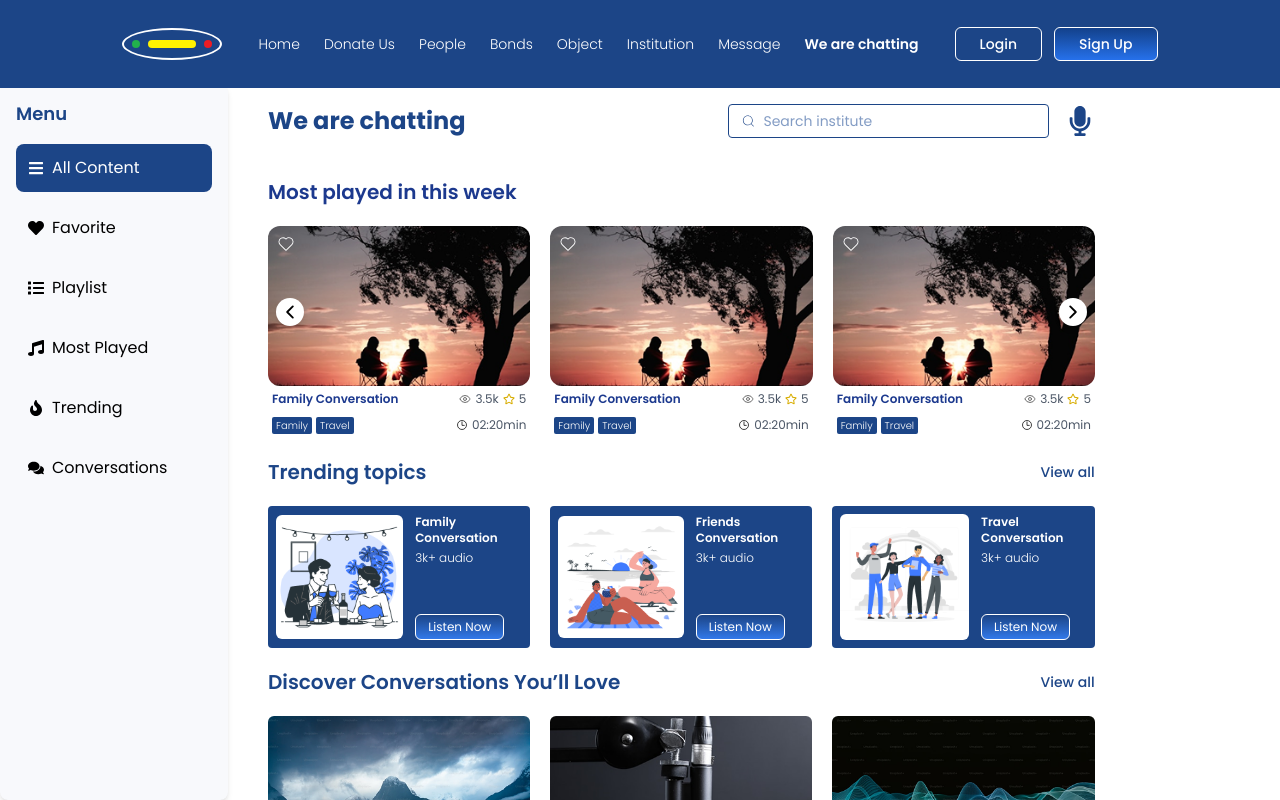
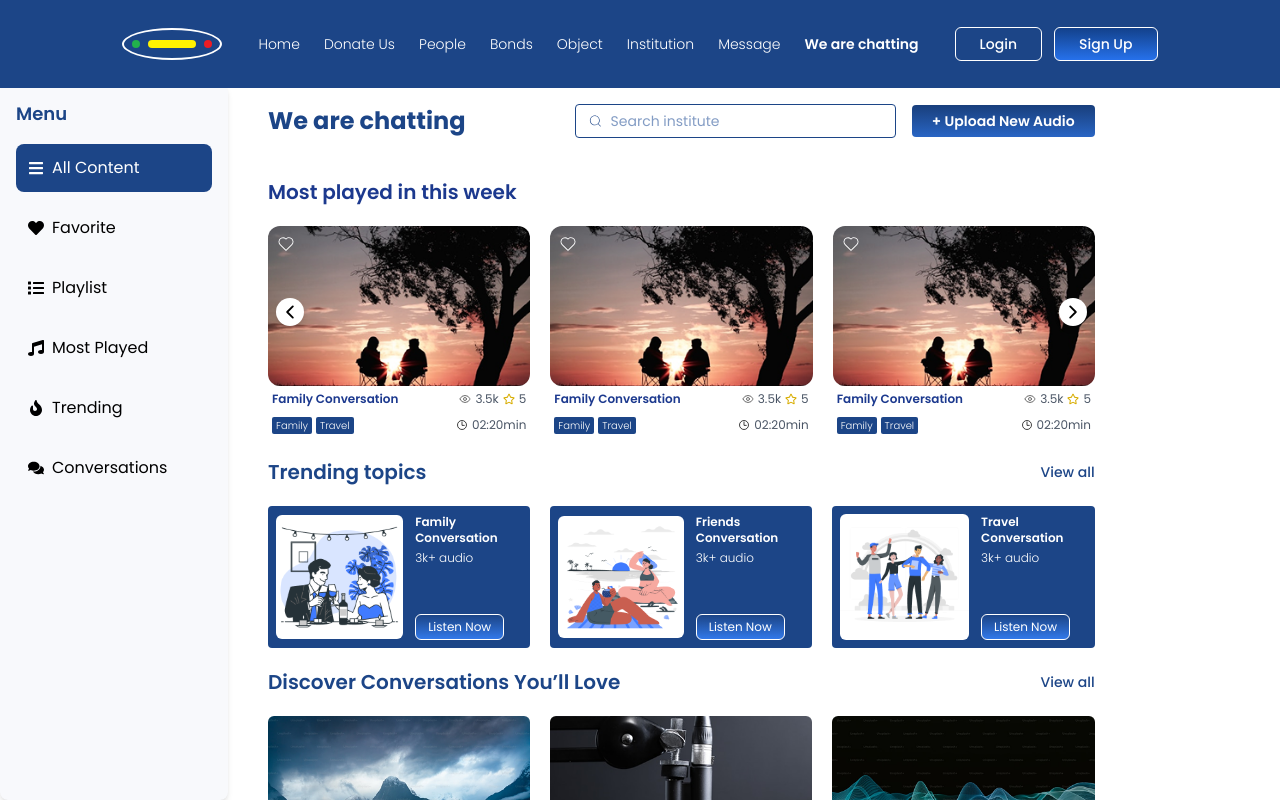
Before and after one commit to nurulla-hasan/emilioro-website, a Next.js app: page /chatting in a window 1280 px wide. Built offline with nearby package versions, Linux system fonts and the light colour scheme.

Commit message:
mic removed

```diff
--- a/src/app/chatting/page.jsx
+++ b/src/app/chatting/page.jsx
@@ -8,7 +8,7 @@ import { CiSearch } from "react-icons/ci"
 import { FaMusic, FaFire, FaComments, FaHeart, FaList, FaBars, FaTimes } from "react-icons/fa"
 import Favorite from "../favorite/page"
 import MyPlaylist from "./allPlaylist/myPlaylist/page"
-import { FaMicrophone } from "react-icons/fa";
+// import { FaMicrophone } from "react-icons/fa";
 
 const ChattingPage = () => {
     const menuItems = [
@@ -126,16 +126,16 @@ const ChattingPage = () => {
                                                 className="ml-2 outline-none text-sm text-[#07398a] w-full"
                                             />
                                         </div>
-                                        {/* <motion.button
+                                        <motion.button
                                             whileHover={{ scale: 1.05 }}
                                             whileTap={{ scale: 0.95 }}
                                             className="bg-gradient-to-b from-[#193f7c] to-[#2965c4] text-white px-5 py-1.5 rounded-sm text-sm font-semibold w-full md:w-auto"
                                         >
                                             + Upload New Audio
-                                        </motion.button> */}
+                                        </motion.button>
 
 
-                                            <FaMicrophone color="#1C4587" size={30}/>
+                                            {/* <FaMicrophone color="#1C4587" size={30}/> */}
 
                                     </div>
                                 </div>
```
